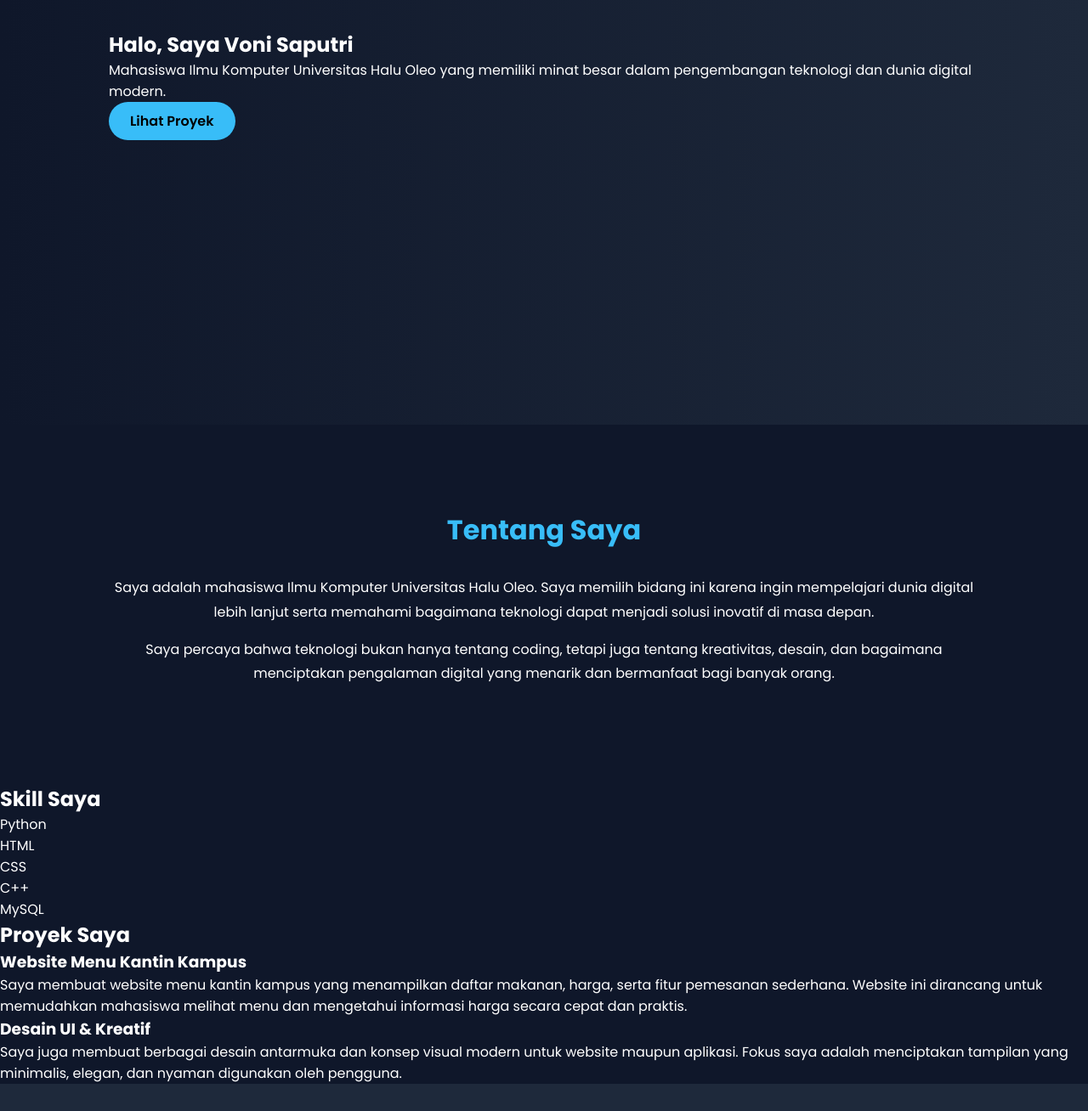
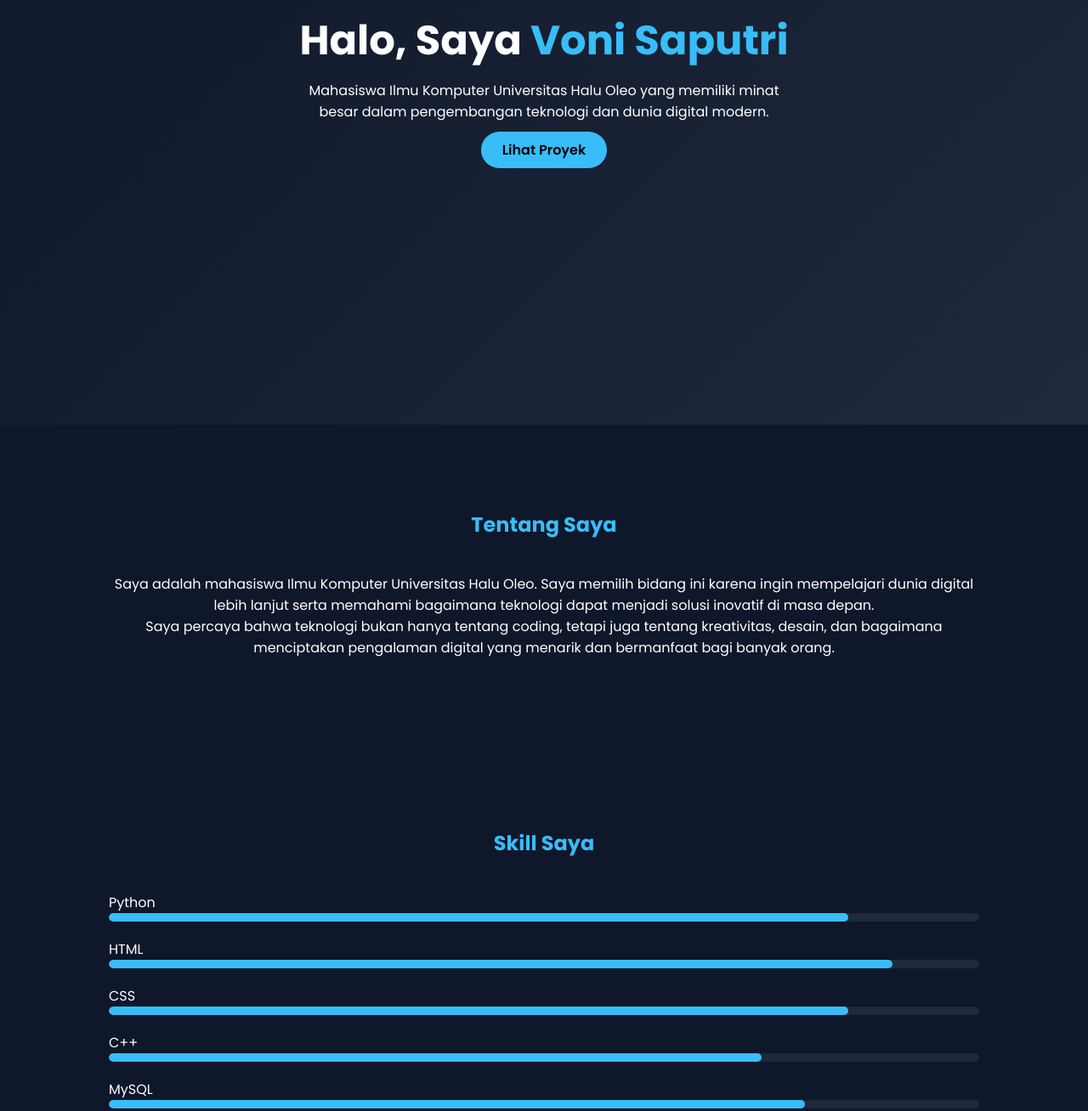
Before and after one commit to sputriiv/sputriiv, a plain HTML site: page index.html in a window 1280 px wide. Shown: the part 300-1608 px from the top of the page at 85% size. Drawn offline with Linux system fonts and the light colour scheme.

Commit message:
Menambahkan style.css

```diff
--- a/style.css
+++ b/style.css
@@ -1,132 +1,167 @@
-* {
-    margin: 0;
-    padding: 0;
-    box-sizing: border-box;
-    font-family: 'Poppins', sans-serif;
-    scroll-behavior: smooth;
+*{
+    margin:0;
+    padding:0;
+    box-sizing:border-box;
+    font-family:'Poppins', sans-serif;
+    scroll-behavior:smooth;
 }
 
-body {
-    background: #0f172a;
-    color: #fff;
+body{
+    background:#0f172a;
+    color:white;
 }
 
-/* Navbar */
-header {
-    position: fixed;
-    width: 100%;
-    top: 0;
-    background: rgba(15, 23, 42, 0.9);
-    padding: 15px 10%;
-    z-index: 1000;
+/* NAVBAR */
+header{
+    position:fixed;
+    width:100%;
+    padding:15px 8%;
+    background:rgba(15,23,42,0.95);
+    z-index:1000;
 }
 
-nav {
-    display: flex;
-    justify-content: space-between;
-    align-items: center;
+nav{
+    display:flex;
+    justify-content:space-between;
+    align-items:center;
 }
 
-.logo span {
-    color: #38bdf8;
+.logo span{
+    color:#38bdf8;
 }
 
-nav ul {
-    list-style: none;
-    display: flex;
-    gap: 20px;
+nav ul{
+    display:flex;
+    list-style:none;
+    gap:20px;
 }
 
-nav ul li a {
-    color: #fff;
-    text-decoration: none;
-    transition: 0.3s;
+nav ul li a{
+    text-decoration:none;
+    color:white;
+    transition:0.3s;
 }
 
-nav ul li a:hover {
-    color: #38bdf8;
+nav ul li a:hover{
+    color:#38bdf8;
 }
 
-/* Hero */
-.hero {
-    height: 100vh;
-    display: flex;
-    align-items: center;
-    padding: 0 10%;
-    background: linear-gradient(to right, #0f172a, #1e293b);
+/* HERO */
+.hero{
+    height:100vh;
+    display:flex;
+    align-items:center;
+    justify-content:center;
+    text-align:center;
+    padding:0 10%;
+    background:linear-gradient(135deg,#0f172a,#1e293b);
 }
 
-.hero-text h1 {
-    font-size: 3rem;
+.hero h1{
+    font-size:3rem;
 }
 
-.hero-text span {
-    color: #38bdf8;
+.hero span{
+    color:#38bdf8;
 }
 
-.hero-text h3 {
-    margin: 10px 0;
-    color: #94a3b8;
+.hero h3{
+    margin:10px 0;
+    color:#94a3b8;
 }
 
-.hero-text p {
-    margin: 15px 0;
-    max-width: 500px;
+.hero p{
+    max-width:600px;
+    margin:auto;
+    margin-bottom:20px;
 }
 
-.btn {
-    display: inline-block;
-    padding: 10px 25px;
-    background: #38bdf8;
-    color: #000;
-    text-decoration: none;
-    border-radius: 25px;
-    font-weight: 600;
-    transition: 0.3s;
+.btn{
+    padding:10px 25px;
+    background:#38bdf8;
+    border-radius:25px;
+    text-decoration:none;
+    color:black;
+    font-weight:600;
+    transition:0.3s;
 }
 
-.btn:hover {
-    background: #0ea5e9;
+.btn:hover{
+    background:#0ea5e9;
 }
 
-/* About */
-.about {
-    padding: 100px 10%;
-    text-align: center;
+/* SECTION */
+section{
+    padding:100px 10%;
+    text-align:center;
 }
 
-.about h2 {
-    margin-bottom: 30px;
-    font-size: 2rem;
-    color: #38bdf8;
+h2{
+    margin-bottom:40px;
+    color:#38bdf8;
 }
 
-.about p {
-    margin-bottom: 15px;
-    line-height: 1.8;
+/* SKILLS */
+.skill{
+    margin-bottom:20px;
+    text-align:left;
 }
 
-/* Contact */
-.contact {
-    padding: 100px 10%;
-    text-align: center;
-    background: #1e293b;
+.progress{
+    width:100%;
+    height:10px;
+    background:#1e293b;
+    border-radius:10px;
+    overflow:hidden;
 }
 
-.contact h2 {
-    margin-bottom: 30px;
-    color: #38bdf8;
+.progress-bar{
+    height:100%;
+    background:#38bdf8;
+    border-radius:10px;
 }
 
-.contact-box p {
-    margin: 10px 0;
-    font-size: 1.1rem;
+/* PROJECTS */
+.project-container{
+    display:flex;
+    gap:20px;
+    flex-wrap:wrap;
+    justify-content:center;
 }
 
-/* Footer */
-footer {
-    text-align: center;
-    padding: 20px;
-    background: #0f172a;
-    color: #94a3b8;
+.project-card{
+    background:#1e293b;
+    padding:25px;
+    border-radius:15px;
+    width:320px;
+    transition:0.3s;
 }
+
+.project-card:hover{
+    transform:translateY(-10px);
+    box-shadow:0 10px 20px rgba(0,0,0,0.5);
+}
+
+/* CONTACT */
+.contact{
+    background:#1e293b;
+}
+
+footer{
+    text-align:center;
+    padding:20px;
+    background:#0f172a;
+    color:#94a3b8;
+}
+
+/* RESPONSIVE */
+@media(max-width:768px){
+    .hero h1{
+        font-size:2rem;
+    }
+
+    .project-container{
+        flex-direction:column;
+        align-items:center;
+    }
+}
```
